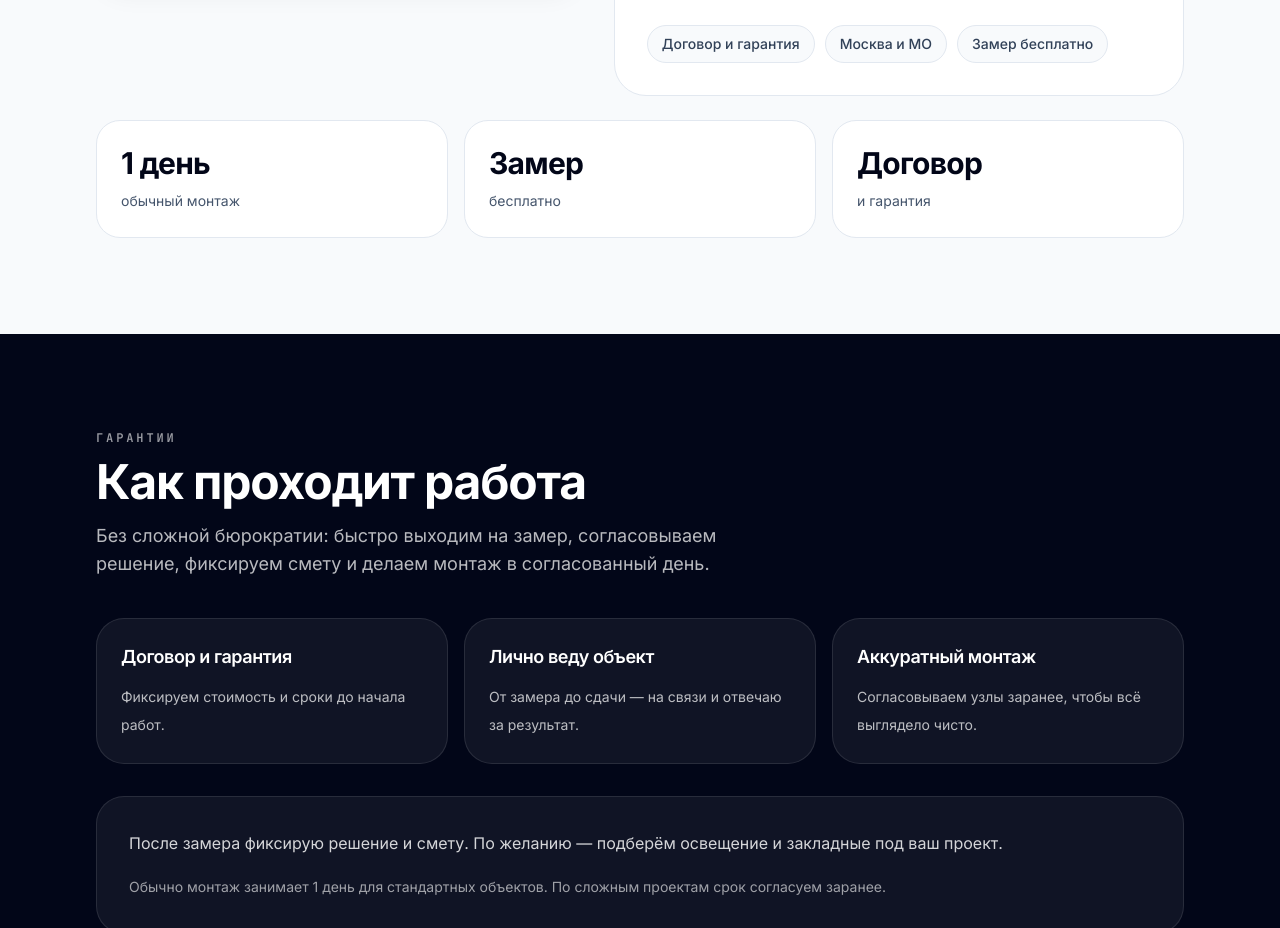
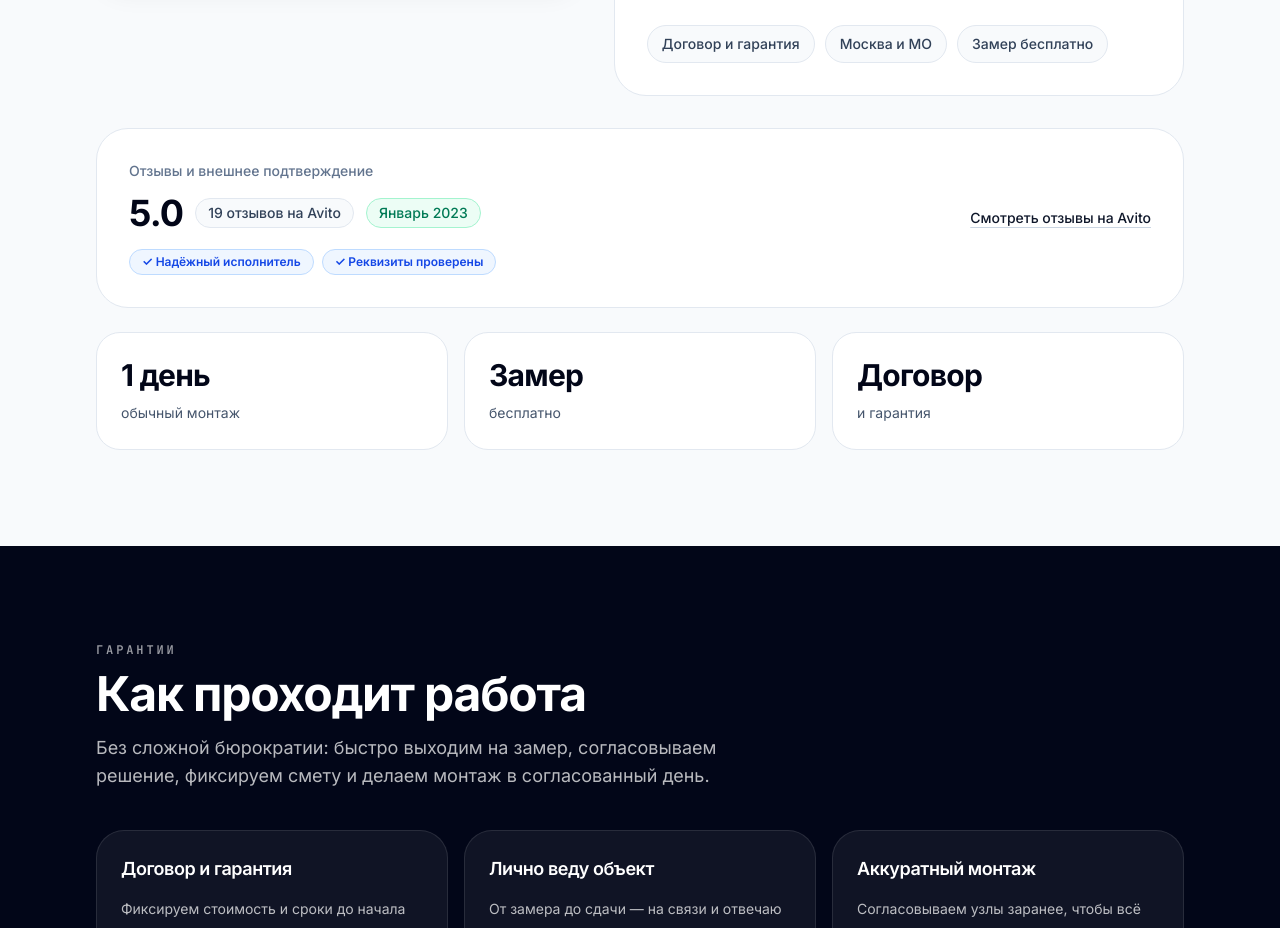
Before and after one commit to svladimirtsk-crypto/nextjs-potolkovo, a Next.js app: page / in a window 1280 px wide. Shown: the part 3380-4308 px from the top of the page. Built offline with nearby package versions, Linux system fonts and the light colour scheme.

Commit message:
Refactor HomeTrust to use Avito profile ratings
Removed external rating checks and replaced with Avito profile data.

```diff
--- a/components/home/home-trust.tsx
+++ b/components/home/home-trust.tsx
@@ -1,3 +1,4 @@
+import { AVITO_PROFILE } from "@/content/avito-reviews";
 import { homepage } from "@/content/homepage";
 import { Container } from "@/components/ui/container";
 import { Heading } from "@/components/ui/heading";
@@ -9,10 +10,6 @@ import { FounderBlock } from "./founder-block";
 const trust = homepage.trust;
 
 export function HomeTrust() {
-  const hasExternalRating = Boolean(
-    trust.externalRatingValue || trust.externalRatingSource || trust.externalRatingUrl
-  );
-
   return (
     <Section id="trust" className="bg-slate-50">
       <Container>
@@ -26,37 +23,40 @@ export function HomeTrust() {
           <FounderBlock />
         </div>
 
-        {hasExternalRating ? (
         <div className="mt-8 rounded-[2rem] border border-slate-200 bg-white p-5 sm:p-6 lg:p-8">
           <div className="flex flex-col gap-6 lg:flex-row lg:items-center lg:justify-between">
             <div>
-              <p className="text-sm font-medium text-slate-500">
-                {trust.externalRatingLabel}
-              </p>
+              <p className="text-sm font-medium text-slate-500">Отзывы и внешнее подтверждение</p>
 
               <div className="mt-3 flex flex-wrap items-center gap-3">
-                {trust.externalRatingValue ? (
-                  <span className="text-3xl font-bold tracking-tight text-slate-950 sm:text-4xl">
-                    {trust.externalRatingValue}
+                <span className="text-3xl font-bold tracking-tight text-slate-950 sm:text-4xl">
+                  {AVITO_PROFILE.rating.toFixed(1)}
+                </span>
+                <span className="rounded-full border border-slate-200 bg-slate-50 px-3 py-1 text-sm font-medium text-slate-700">
+                  {AVITO_PROFILE.totalReviews} отзывов на Avito
+                </span>
+                <span className="rounded-full border border-emerald-200 bg-emerald-50 px-3 py-1 text-sm font-medium text-emerald-700">
+                  {AVITO_PROFILE.memberSince}
+                </span>
+              </div>
+
+              <div className="mt-4 flex flex-wrap gap-2">
+                {AVITO_PROFILE.badges.map((badge) => (
+                  <span
+                    key={badge}
+                    className="rounded-full border border-blue-200 bg-blue-50 px-3 py-1 text-xs font-semibold text-blue-700"
+                  >
+                    ✓ {badge}
                   </span>
-                ) : null}
-
-                {trust.externalRatingSource ? (
-                  <span className="rounded-full border border-slate-200 bg-slate-50 px-3 py-1 text-sm font-medium text-slate-700">
-                    {trust.externalRatingSource}
-                  </span>
-                ) : null}
+                ))}
               </div>
             </div>
 
-            {trust.externalRatingUrl ? (
-              <TextLink href={trust.externalRatingUrl} className="text-sm font-medium">
-                Смотреть отзывы на внешнем источнике
-              </TextLink>
-            ) : null}
+            <TextLink href={AVITO_PROFILE.url} className="text-sm font-medium">
+              Смотреть отзывы на Avito
+            </TextLink>
           </div>
         </div>
-        ) : null}
 
         {trust.stats?.length ? (
           <div className="mt-6 grid gap-4 sm:grid-cols-3">
```
